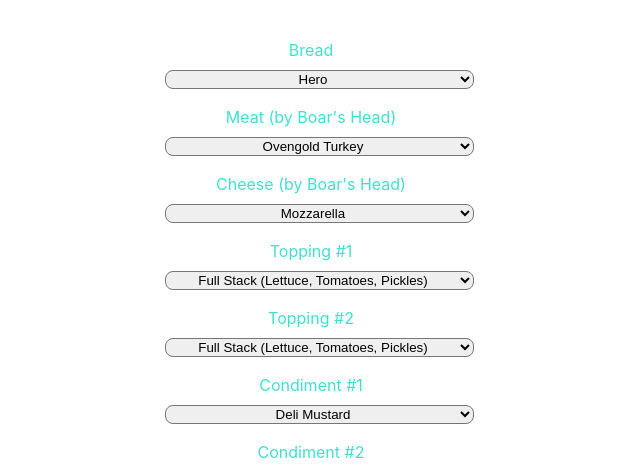
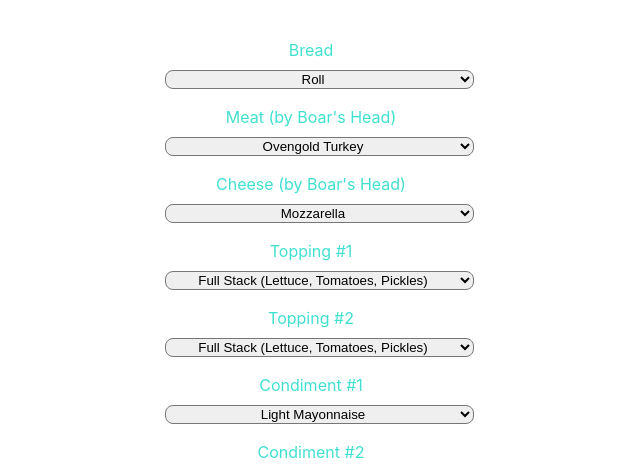
Before and after one commit to cherch173/broadwaybodega, a React (Vite) app in the folder broadwaybagel/: page /byo in a window 1280 px wide. Shown: the part 231-701 px from the top of the page, without its empty margins (321-961 px from the left). Built offline with nearby package versions, Linux system fonts and the light colour scheme.

Commit message:
byo code refine - menu additions

```diff
--- a/broadwaybagel/src/components/Byo.jsx
+++ b/broadwaybagel/src/components/Byo.jsx
@@ -33,7 +33,6 @@
     }
 
 
-
     return (
         <div>
             <h1 className="headerText">Build Your Own Sandwich</h1>
@@ -41,9 +40,17 @@
             <form onSubmit={handleSubmit}>
                 <label htmlFor="bread">Bread</label>
                 <select className="dropdown" id="bread" value={sando.bread} onChange={handleChange}>
+                    <option value="Roll">Roll</option>
                     <option value="Hero">Hero</option>
-                    <option value="Roll">Roll</option>
                     <option value="Wrap">Wrap</option>
+                    <option value="Spinach Wrap">Spinach Wrap</option>
+                    <option value="Everything Bagel">Everything Bagel</option>
+                    <option value="Egg Everything Bagel">Egg Everything Bagel</option>
+                    <option value="Plain Bagel">Plain Bagel</option>
+                    <option value="Whole Wheat Bagel">Whole Wheat Bagel</option>
+                    <option value="PoppyseedBagel">Poppyseed Bagel</option>
+                    <option value="Garlic Bagel">Garlic Bagel</option>
+                    <option value="Onion Bagel">Onion Bagel</option>
                 </select>
                 <label htmlFor="meat">Meat (by Boar's Head) </label>
                 <select default="Cracked Pepper Turkey" className="dropdown" id="meat" value={sando.meat} onChange={handleChange}>
@@ -80,7 +87,7 @@
                     <option value="Parmasean">Parmasean</option>
                     <option value="Brie">Brie</option>
                 </select>
-                <label htmlFor="Toppings">Topping #1</label>
+                <label htmlFor="topping1">Topping #1</label>
                 <select name="topping1" className="dropdown" id="topping1" onChange={handleChange}>
                     <option value="Full Stack (Lettuce, Tomatoes, Pickles)">Full Stack (Lettuce, Tomatoes, Pickles)</option>
                     <option value="Health Stack (Spinach, Tomatoes, Pickles)">Health Stack (Spinach, Tomatoes, Pickles)</option>
@@ -94,11 +101,13 @@
                     <option value="Mushrooms">Mushrooms</option>
                     <option value="Pepperoncini">Pepperoncini</option>
                     <option value="Grilled Bell Peppers">Grilled Bell Peppers</option>
+                    <option value="No Topping">No Topping</option>
                 </select>
-                <label htmlFor="Toppings">Topping #2</label>
+                <label htmlFor="topping2">Topping #2</label>
                 <select name="topping2" className="dropdown" id="topping2" onChange={handleChange}>
                     <option value="Full Stack (Lettuce, Tomatoes, Pickles)">Full Stack (Lettuce, Tomatoes, Pickles)</option>
                     <option value="Health Stack (Spinach, Tomatoes, Pickles)">Health Stack (Spinach, Tomatoes, Pickles)</option>
+                    <option value="Half Stack (Spinach, Pickles)">Half Stack (Spinach, Pickles)</option>
                     <option value="Lettuce">Lettuce</option>
                     <option value="Tomatoes">Tomatoes</option>
                     <option value="Dill Pickles">Dill Pickles</option>
@@ -109,13 +118,14 @@
                     <option value="Mushrooms">Mushrooms</option>
                     <option value="Pepperoncini">Pepperoncini</option>
                     <option value="Grilled Bell Peppers">Grilled Bell Peppers</option>
+                    <option value="No Topping">No Topping</option>
                 </select>
-                <label htmlFor="condiments">Condiment #1</label>
+                <label htmlFor="condiment1">Condiment #1</label>
                 <select name="condiment1" className="dropdown" id="condiment1" value={sando.condiment1} onChange={handleChange}>
+                    <option value="Light Mayonnaise">Light Mayonnaise</option>
+                    <option value="Mayonnaise">Mayonnaise</option>
                     <option value="Deli Mustard">Deli Mustard</option>
                     <option value="Yellow Mustard">Yellow Mustard</option>
-                    <option value="Mayonnaise">Mayonnaise</option>
-                    <option value="Light Mayonnaise">Light Mayonnaise</option>
                     <option value="Chipotle Mayonnaise">Chipotle Mayonnaise</option>
                     <option value="Tapatio">Tapatío</option>
                     <option value="Cholula">Cholula</option>
@@ -124,8 +134,8 @@
                     <option value="Jerk Sauce">Jerk Sauce</option>
                     <option value="Olive Oil">Olive Oil</option>
                 </select>
-                <label htmlFor="condiments">Condiment #2</label>
-                <select name="condiment2" className="dropdown" id="condiment2" value={sando.condiment2}onChange={handleChange}>
+                <label htmlFor="condiment2">Condiment #2</label>
+                <select name="condiment2" className="dropdown" id="condiment2" value={sando.condiment2} onChange={handleChange}>
                     <option value="Yellow Mustard">Yellow Mustard</option>
                     <option value="Deli Mustard">Deli Mustard</option>
                     <option value="Mayonnaise">Mayonnaise</option>
```
